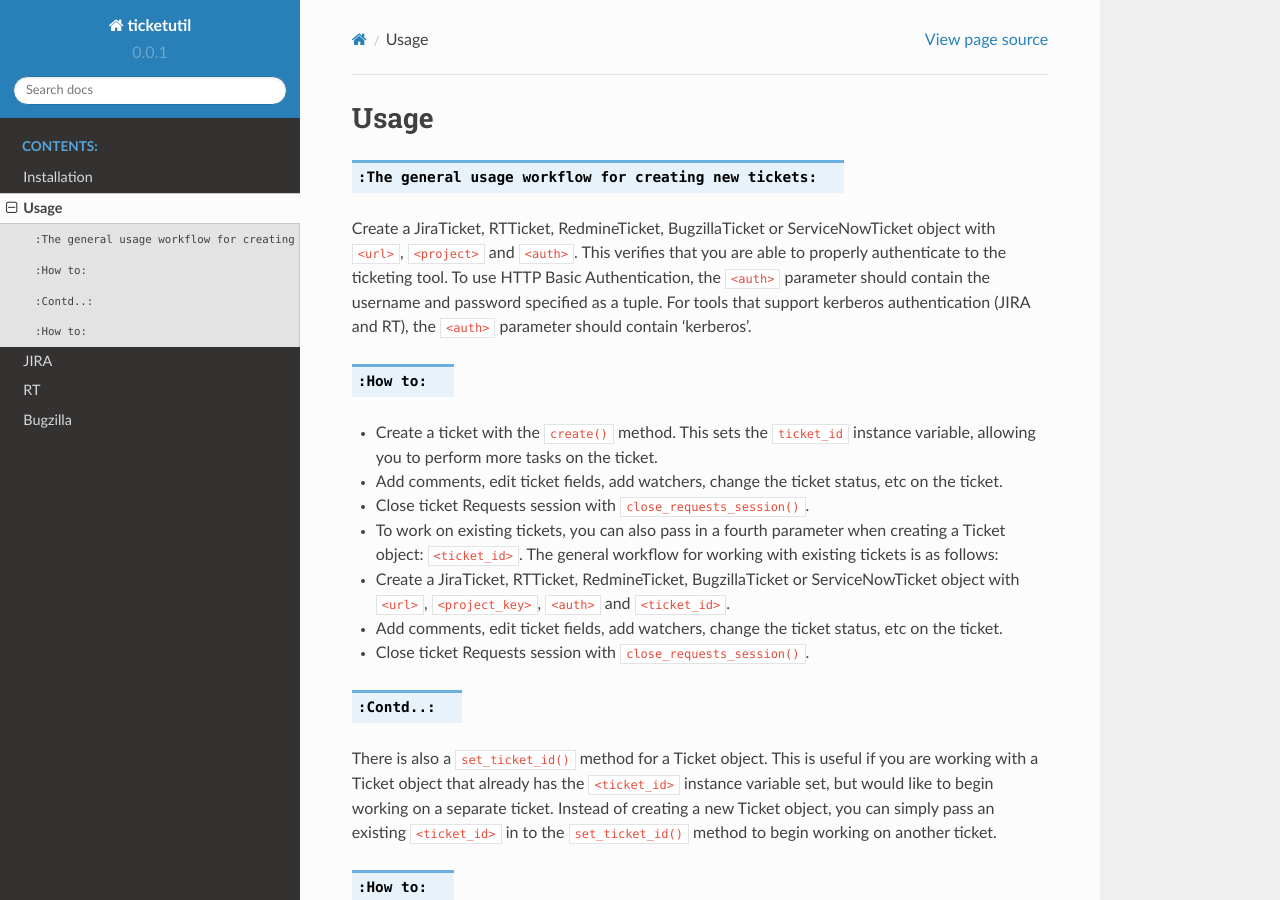
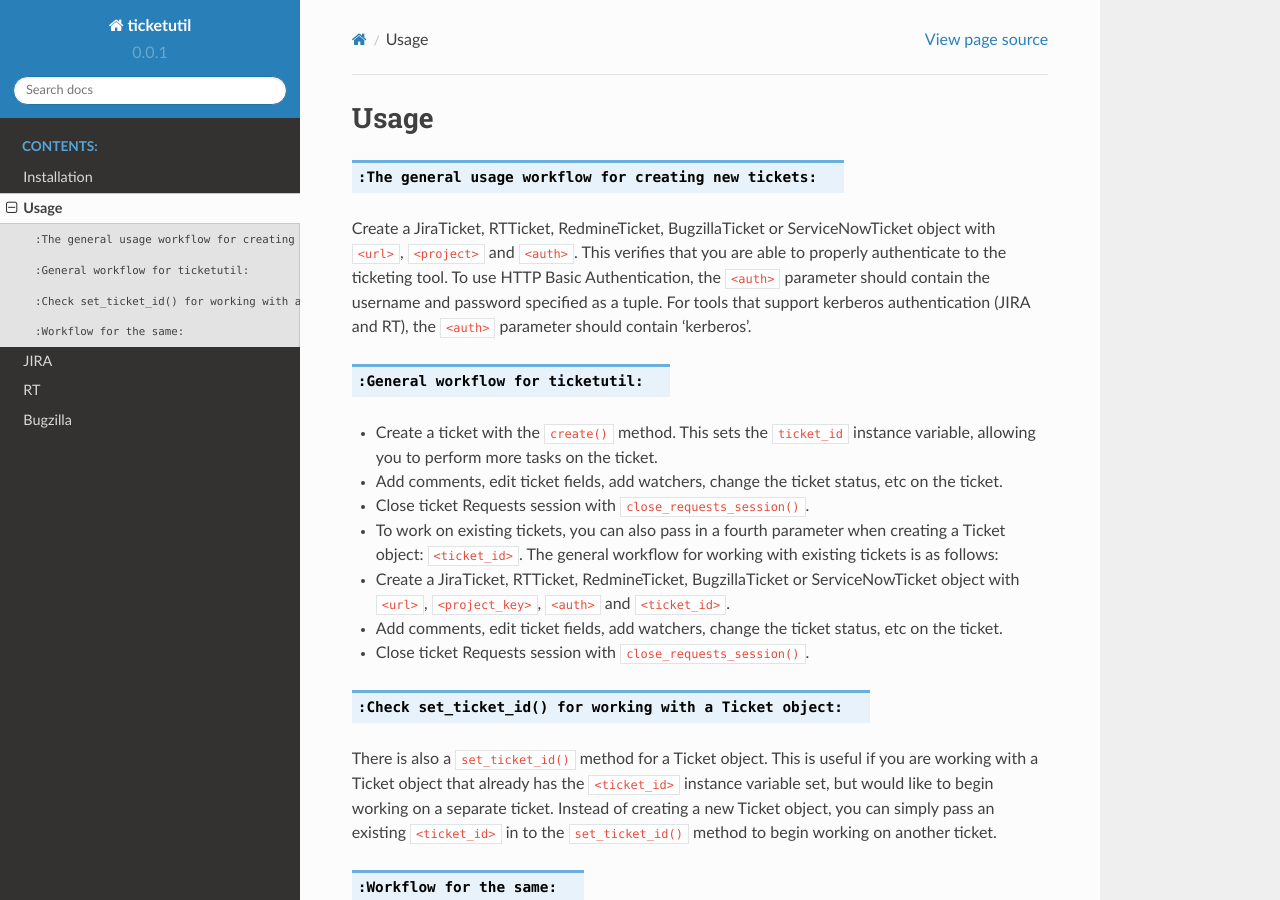
Before and after one commit to dmranck/ticketutil, a Sphinx documentation site: the page built from read-the-docs/source/Usage.rst, in a window 1280 px wide and 900 px high. Built offline with Sphinx 7.4.7 and the Read the Docs theme 2.0.0, drawn with Linux system fonts in a browser that asks for light colours.

Commit message:
UPDATE Usage.rst

```diff
--- a/read-the-docs/source/Usage.rst
+++ b/read-the-docs/source/Usage.rst
@@ -12,7 +12,7 @@ authentication (JIRA and RT), the ``<auth>`` parameter should contain
 'kerberos'.
 
 
-.. rst:role:: How to
+.. rst:role:: General workflow for ticketutil
 
 - Create a ticket with the ``create()`` method. This sets the ``ticket_id``
   instance variable, allowing you to perform more tasks on the ticket.
@@ -35,7 +35,7 @@ authentication (JIRA and RT), the ``<auth>`` parameter should contain
 
 - Close ticket Requests session with ``close_requests_session()``.
 
-.. rst:role:: Contd..
+.. rst:role:: Check set_ticket_id() for working with a Ticket object
 
 There is also a ``set_ticket_id()`` method for a Ticket object. This is
 useful if you are working with a Ticket object that already has the
@@ -44,7 +44,7 @@ on a separate ticket. Instead of creating a new Ticket object, you can
 simply pass an existing ``<ticket_id>`` in to the ``set_ticket_id()``
 method to begin working on another ticket.
 
-.. rst:role:: How to
+.. rst:role:: Workflow for the same
 
 - To return the current Ticket object's ticket_id or ticket_url, use the ``get_ticket_id()`` or ``get_ticket_url()`` methods.
 
```
